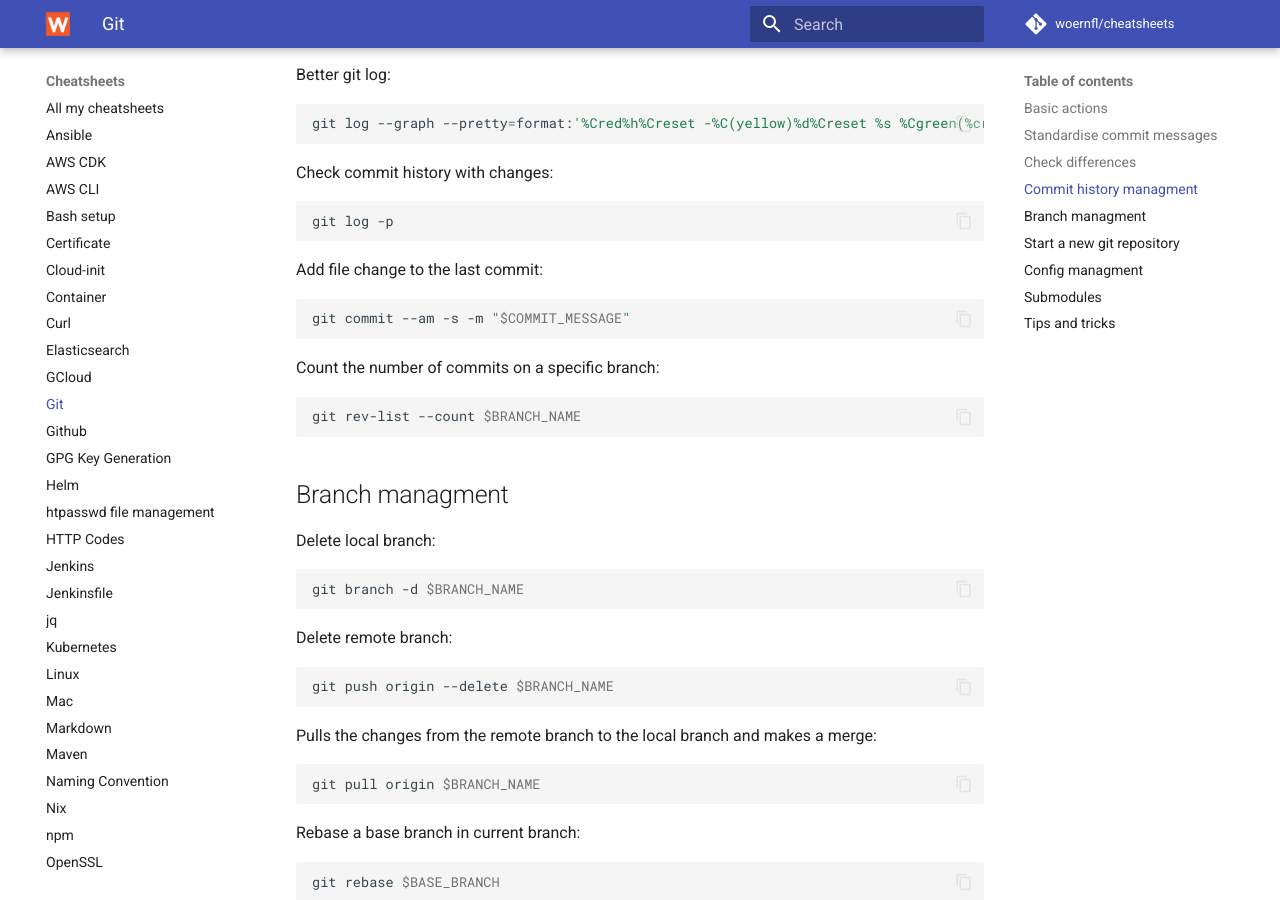
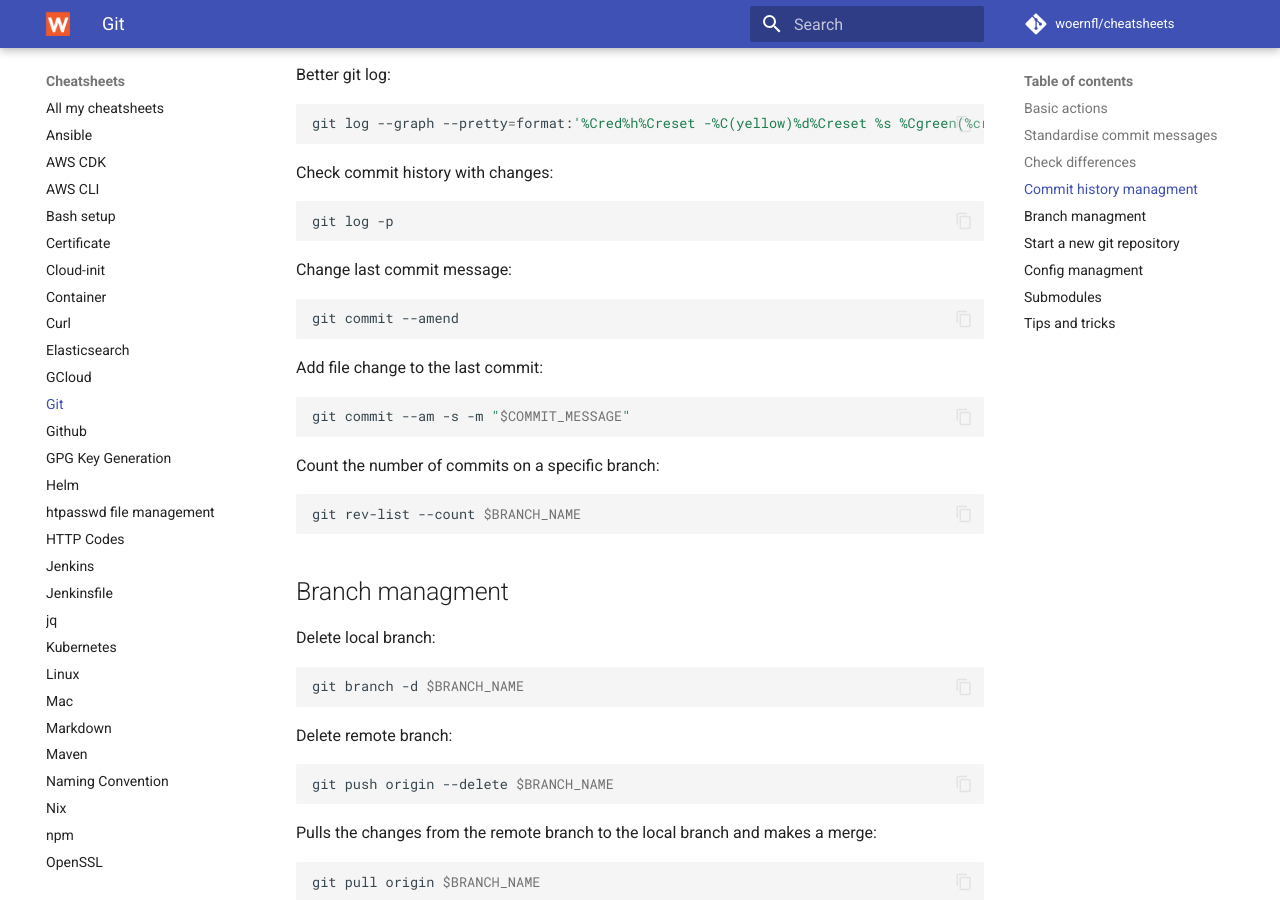
Before and after one commit to woernfl/cheatsheets, an MkDocs documentation site: the page built from docs/git.md, in a window 1280 px wide and 900 px high, scrolled down 2922 px. Built offline with MkDocs 1.6.1 and Material for MkDocs 9.7.7, drawn with Linux system fonts in a browser that asks for light colours; comment, search, counter and statistics services are not loaded.

Commit message:
Update git.md with commit amendment instructions (#257)
Added instructions for amending the last commit message and adding file changes.

````diff
--- a/docs/git.md
+++ b/docs/git.md
@@ -159,6 +159,12 @@ Check commit history with changes:
 
 ```bash
 git log -p
+```
+
+Change last commit message:
+
+```bash
+git commit --amend
 ```
 
 Add file change to the last commit:
````
